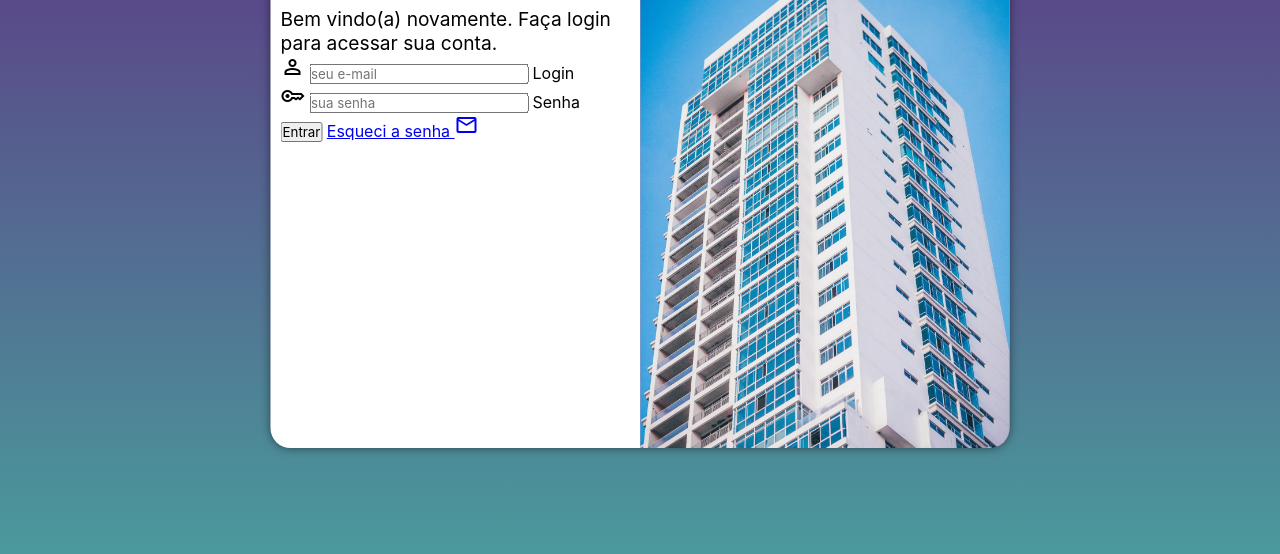
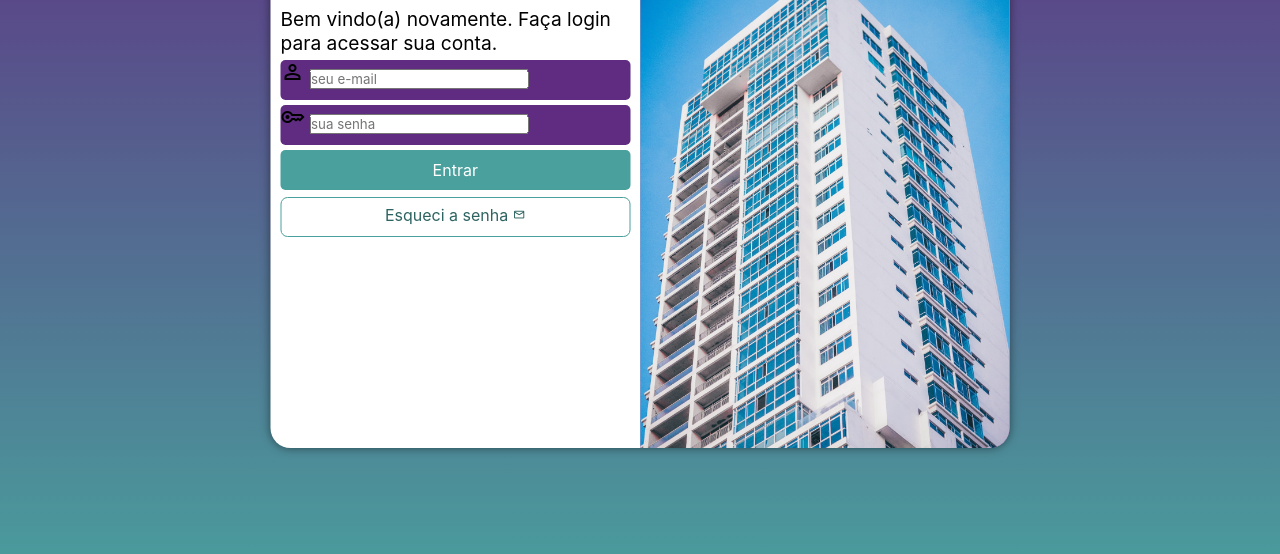
Before and after one commit to Pauloglf/projeto-login, a plain HTML site: page index.html in a window 1280 px wide. Shown: the part 202-756 px from the top of the page. Drawn offline with nearby package versions, Linux system fonts and the light colour scheme.

Commit message:
atualização dos botões

```diff
--- a/estilos/estilo.css
+++ b/estilos/estilo.css
@@ -62,3 +62,55 @@ div#formulario > h1 {
 div#formulario > p {
     font-size: 0.8em;
 }
+
+form > div.campo {
+    background-color: #5f2c82;
+    display: block;
+    width: 100%;
+    height: 40px;
+    border-radius: 5px;
+    margin: 5px 0px;
+}
+
+form label {
+    display: none;
+}
+
+form > input[type=submit] {
+    display: block;
+    font-size: 1em;
+    width: 100%;
+    height: 40px;
+    background-color: #49a09d;
+    color: white;
+    border: none;
+    border-radius: 5px;
+    cursor: pointer;
+}
+
+form > input[type=submit]:hover {
+    background-color: #2d6462;
+}
+
+form > a.botao {
+    display: block;
+    text-align: center;
+    font-size: 1em;
+    width: 100%;
+    height: 40px;
+    padding-top: 7px;
+    margin-top: 7px;
+    background-color: white;
+    color: #2d6462;
+    border: 1px solid #49a09d;
+    border-radius: 7px;
+    text-decoration: none;
+}
+
+form > a.botao:hover {
+    background-color: #6ce2de;
+}
+
+form > a.botao > span {
+    font-size: 0.8em;
+}
--- a/index.html
+++ b/index.html
@@ -31,7 +31,7 @@
                         <label for="isen">Senha</label>
                     </div>
                     <input type="submit" value="Entrar">
-                    <a href="esqueci.html">
+                    <a href="esqueci.html" class="botao">
                         Esqueci a senha <span class="material-symbols-outlined">mail</span>
                     </a>
                 </form>
```
